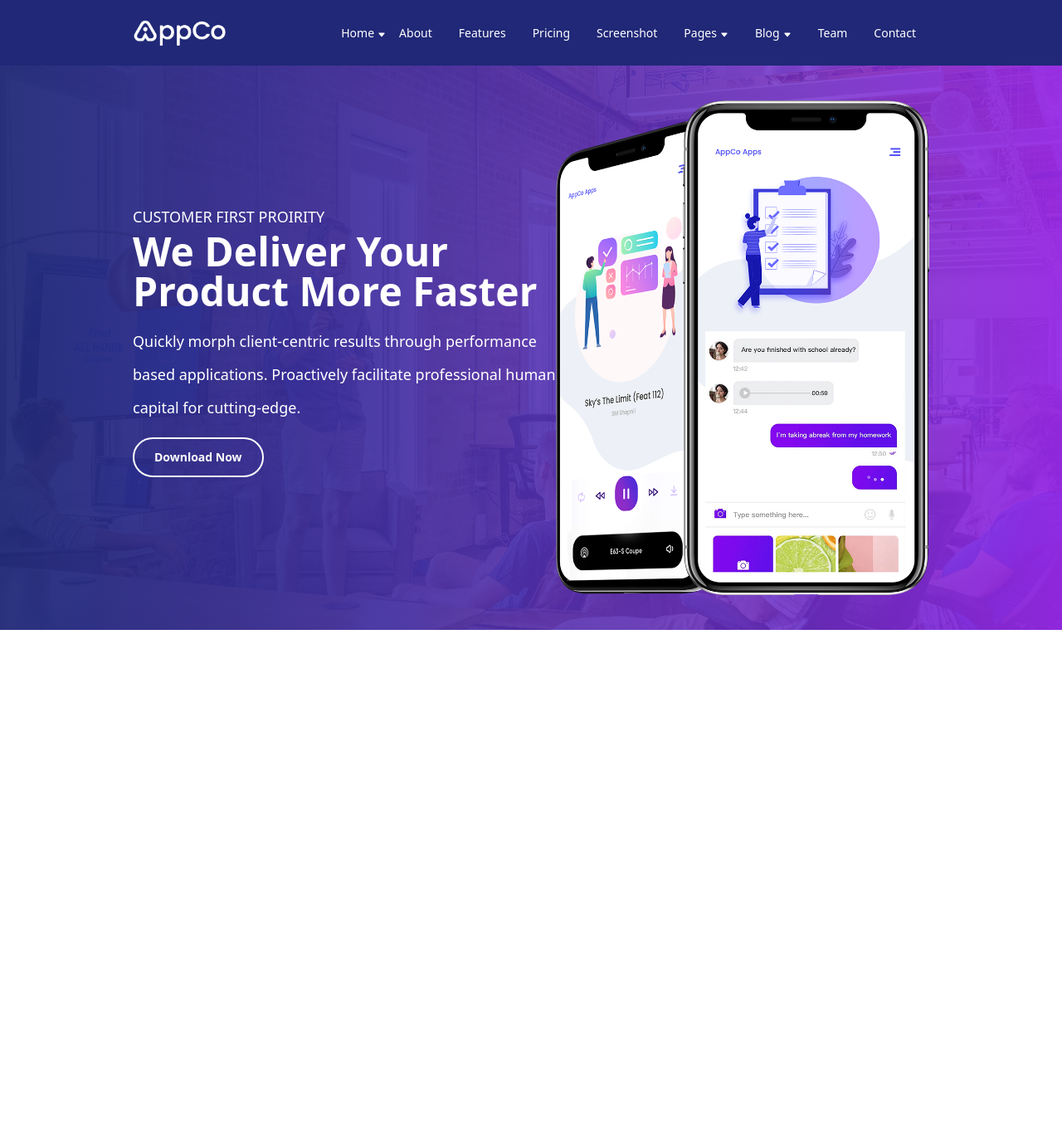
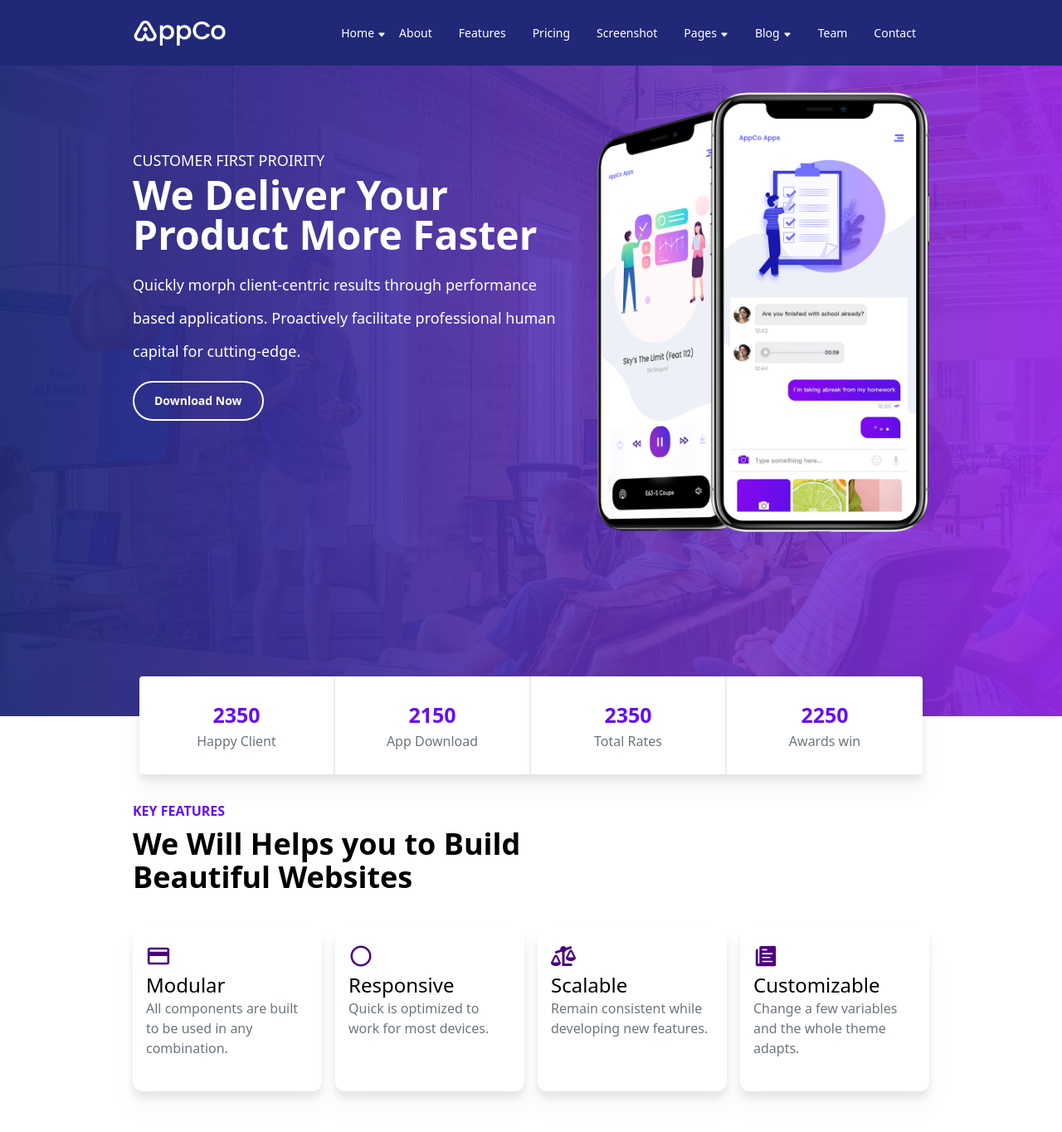
Before and after one commit to iraytee-code/aapco-landing-page, a React (Create React App) app: page / in a window 1280 px wide. Shown: the top 1364 px of the page at 83% size. Before the commit the page ends 800 px from the top, so only its background shows below. Built offline with nearby package versions, Linux system fonts and the light colour scheme.

Commit message:
Created card component

```diff
--- a/package.json
+++ b/package.json
@@ -10,7 +10,8 @@
     "react-dom": "^18.2.0",
     "react-icons": "^4.4.0",
     "react-scripts": "5.0.1",
-    "web-vitals": "^2.1.0"
+    "web-vitals": "^2.1.0",
+    "yarn": "^1.22.19"
   },
   "scripts": {
     "start": "react-scripts start",
--- a/src/Components/Banner/Banner.js
+++ b/src/Components/Banner/Banner.js
@@ -4,8 +4,8 @@ import bannerImg from "../../Assets/images/banner_img.png";
 const Banner = () => {
   return (
     <Fragment>
-      <div className="Banner flex flex-col justify-between items-center md:flex-row py-5 px-6 text-sm xl:px-navx xl: px-15rem relative md:h-[85vh]">
-        <div className="text-white z-20 sm:w-[80%] max-w-[540px] md:w-[600px] leading-7">
+      <div className="Banner pt-5 pb-8 flex flex-col justify-between items-start md:flex-row  px-6 text-sm xl:px-navx xl: px-15rem relative md:h-[80vh] lg:h-[98vh]">
+        <div className="text-white z-20 sm:w-[80%] max-w-[540px] md:w-[600px] leading-7  mt-7 lg:mt-20 col-12 md:col-6">
           <div>
             <p className="font-thick text-lg">CUSTOMER FIRST PROIRITY</p>
             <h1 className="font-bold text-4xl md:text-5xl pb-4 pt-1">
@@ -24,7 +24,7 @@ const Banner = () => {
           </div>
         </div>
         <div>
-          <div className=" sm:w-[80%] max-w-[450px] z-20 relative md:w-[350px] lg:w-[450px]">
+          <div className=" sm:w-[80%] max-w-[400px] z-20 relative md:w-[350px] lg:w-[400px] pt-3 col-12 md:col-6">
             <img src={bannerImg} alt="banner img" />
           </div>
         </div>
--- /dev/null
+++ b/src/Components/Card/Card.js
@@ -0,0 +1,54 @@
+import React, { Fragment } from "react";
+import { IoMdCard } from "react-icons/io";
+import { BiCircle } from "react-icons/bi";
+import { FaBalanceScaleLeft } from "react-icons/fa";
+import { IoIosPaper } from "react-icons/io";
+
+const Card = () => {
+  return (
+    <Fragment>
+      <div className="px-2 md:px-6 xl:px-navx pb-20">
+        <div>
+          <h3 className="text-indigo font-semibold py-2">KEY FEATURES</h3>
+          <p className="text-2xl pb-10 sm:text-3xl md:text-4xl font-[600]">
+            We Will Helps you to Build
+            <br />
+            Beautiful Websites
+          </p>
+        </div>
+        <div className="grid grid-cols-1 sm:grid-cols-2 lg:grid-cols-4 gap-4">
+          <div className="py-4 px-4 rounded-xl drop-shadow-xl bg-white pb-10">
+            <div className="py-1"><IoMdCard size='30' fill="indigo"/></div>
+            <div>
+              <h3 className="text-2xl">Modular</h3>
+              <p className="text-gray">All components are built to be used in any combination.</p>
+            </div>
+          </div>
+          <div className="py-4 px-4 rounded-xl drop-shadow-xl bg-white pb-10">
+            <div className="py-1"><BiCircle size='30' fill="indigo"/></div>
+            <div>
+              <h3 className="text-2xl">Responsive</h3>
+              <p className="text-gray">Quick is optimized to work for most devices.</p>
+            </div>
+          </div>
+          <div className="py-4 px-4 rounded-xl drop-shadow-xl bg-white pb-10">
+            <div className="py-1"><FaBalanceScaleLeft size='30' fill="indigo"/></div>
+            <div>
+              <h3 className="text-2xl">Scalable</h3>
+              <p className="text-gray">Remain consistent while developing new features.</p>
+            </div>
+          </div>
+          <div className="py-4 px-4 rounded-xl drop-shadow-xl bg-white pb-10">
+            <div className="py-1"><IoIosPaper size='30' fill="indigo"/></div>
+            <div>
+              <h3 className="text-2xl">Customizable</h3>
+              <p className="text-gray">Change a few variables and the whole theme adapts.</p>
+            </div>
+          </div>
+        </div>
+      </div>
+    </Fragment>
+  );
+};
+
+export default Card;
--- /dev/null
+++ b/src/Components/Count/Count.js
@@ -0,0 +1,33 @@
+import React, { Fragment } from "react";
+
+const Count = () => {
+  return (
+    <Fragment>
+      <div className="Count md:px-6 xl:px-navx">
+        <div className="grid grid-cols-1 sm:grid-cols-2 lg:grid-cols-3 xl:grid-cols-4 bg-white mx-2 my-6  rounded drop-shadow-xl -mt-[5%]">
+          <div className="text-center py-7 md:border-r-2 border-bdColor">
+            <h2 className="text-indigo text-textb font-bold">2350</h2>
+            <p className="text-secondary">Happy Client</p>
+          </div>
+
+          <div className="text-center py-7 lg:border-r-2 border-bdColor">
+            <h2 className="text-indigo text-textb font-bold">2150</h2>
+            <p className="text-secondary">App Download</p>
+          </div>
+
+          <div className="text-center py-7 md:border-r-2 border-bdColor">
+            <h2 className="text-indigo text-textb font-bold">2350</h2>
+            <p className="text-secondary">Total Rates</p>
+          </div>
+
+          <div className="text-center py-7">
+            <h2 className="text-indigo text-textb font-bold">2250</h2>
+            <p className="text-secondary">Awards win</p>
+          </div>
+        </div>
+      </div>
+    </Fragment>
+  );
+};
+
+export default Count;
--- a/src/Components/NavBar/NavBar.js
+++ b/src/Components/NavBar/NavBar.js
@@ -6,11 +6,11 @@ import {BsFillCaretDownFill} from 'react-icons/bs';
 const NavBar = () => {
   return (
 <Fragment>
-   <div className='bg-navbg text-primaryText flex text-center  justify-between items-center px-2 py-6 md:px-6 text-sm xl:px-navx '>
+<div className='bg-navbg text-primaryText flex text-center  justify-between items-center px-2 py-6 md:px-6 text-sm xl:px-navx sticky top-0 z-30'>
 <div className='w-[7rem] cursor-pointer'><img src={logo} alt="logo"/></div>
 <div className='sm:flex lg:hidden cursor-pointer'><AiOutlineBars fill='#ffffff' size='25'/></div>
 <div className='sm:hidden lg:flex hidden'>
-  <ul className='flex'>
+<ul className='flex'>
     <li className='flex items-center cursor-pointer'>Home<BsFillCaretDownFill fill='white'className='pt-1 pl-1'/></li>
     <li className='px-4 cursor-pointer'>About</li>
     <li className='px-4 cursor-pointer'>Features</li>
--- a/src/Components/index.js
+++ b/src/Components/index.js
@@ -1,2 +1,4 @@
 export {default as NavBar} from "./NavBar/NavBar";
 export {default as Banner} from "./Banner/Banner";
+export {default as Count} from "./Count/Count";
+export {default as Card}  from "./Card/Card";
--- a/src/Pages/Home.js
+++ b/src/Pages/Home.js
@@ -1,12 +1,18 @@
 
 import React, { Fragment} from 'react';
-import { Banner, NavBar } from '../Components';
+import { NavBar} from '../Components';
+import { Banner} from '../Components';
+import { Count } from '../Components';
+import { Card } from '../Components';
+
 
 const Home = () => {
   return (
 <Fragment>
 <NavBar/>
 <Banner/>
+<Count/>
+<Card/>
 </Fragment>
   )
 }
--- a/src/index.css
+++ b/src/index.css
@@ -2,17 +2,21 @@
 @tailwind components;
 @tailwind utilities;
 
-
-.Banner{
-    background: url('./Assets/images/hero-bg-1.jpg') no-repeat center center / cover;
-    /* background-color: red; */
+.Banner {
+  background: url("./Assets/images/hero-bg-1.jpg") no-repeat center center /
+    cover;
 }
-
-
-.Banner::before{
+.Banner::before {
   position: absolute;
-        content: '';
-        background-image: linear-gradient(to right, rgba(32, 40, 119, 0.95), rgba(55, 46, 149, 0.95), rgba(83, 49, 177, 0.90), rgba(114, 48, 205, 0.85), rgba(150, 41, 230, 0.95));
+  content: "";
+  background-image: linear-gradient(
+    to right,
+    rgba(32, 40, 119, 0.95),
+    rgba(55, 46, 149, 0.95),
+    rgba(83, 49, 177, 0.9),
+    rgba(114, 48, 205, 0.85),
+    rgba(150, 41, 230, 0.95)
+  );
   width: 100%;
   height: 100%;
   top: 0;
--- a/tailwind.config.js
+++ b/tailwind.config.js
@@ -26,6 +26,8 @@ module.exports = {
       danger: "#dc3545",
       light: "#f8f9fa",
       dark: "#343a40",
+      bdColor: "#ebebeb",
+      white: "#ffffff",
     },
     extend: {
       padding: {
@@ -36,7 +38,10 @@ module.exports = {
         heroImage: "url('./src/Assets/images/hero-bg-1.jpg')",
       },
       fontWeight: {
-     thick: "2rem",
+        thick: "2rem",
+      },
+      fontSize: {
+        textb: "25px",
       },
     },
   },
```
Also changed, not shown: 2 other files (tests, documents, lock files or other folders). Lines whose indentation alone changed are shown as unchanged.
